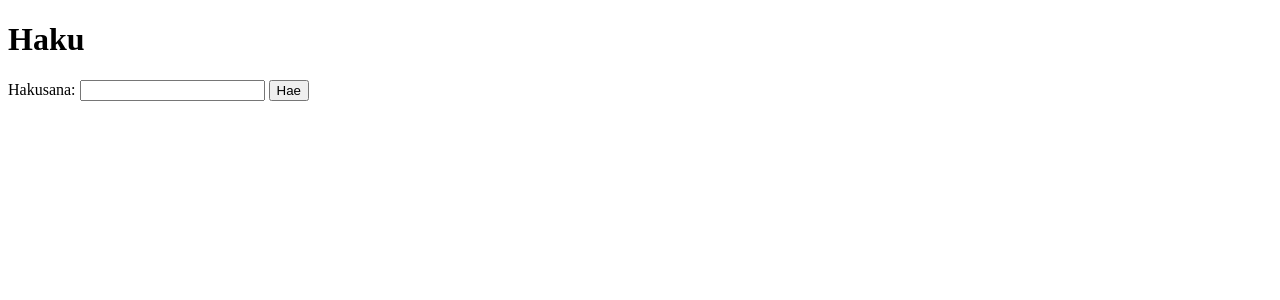
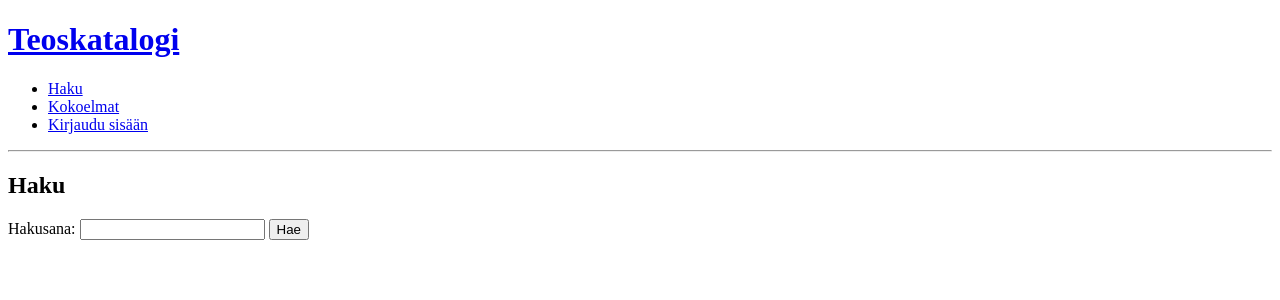
Before and after one commit to MiraHyvn/teoskatalogi, a Flask app: page /haku in a window 1280 px wide. Shown: the top 300 px of the page. Run offline with Flask 3, Linux system fonts and the light colour scheme.

Commit message:
Formatted search page and added navigation links. Cleaned up code in html templates and fixed small formatting mistakes.

```diff
--- a/templates/collections.html
+++ b/templates/collections.html
@@ -39,7 +39,7 @@
 
     <!-- Kokoelmaluettelo -->
     {% for c in collections %}
-    <h2> {{c["title"]}} </h2>
+    <h3> {{c["title"]}} </h3>
     <p> Tekijä: {{c["user_name"] }} </p>
     <p>
     Teokset:
--- a/templates/search.html
+++ b/templates/search.html
@@ -1,12 +1,27 @@
 <!DOCTYPE html>
 <html>
 <head>
-  <title>Haku</title>
+    <title>Teoskatalogi</title>
 </head>
 <body>
-  <h1>
-    Haku
-  </h1>
+    <!-- Ylävalikko -->
+    <h1> <a href = "/"> Teoskatalogi </a> </h1>
+    <ul>
+        {% if session.user_id %}
+            <li>
+                <a href="/kayttaja/{{session.user_id}}">{{session.user_name}}</a>
+            </li>
+        {% endif %}
+        <li><a href="/haku"> Haku </a></li>
+        <li><a href="/kokoelmat"> Kokoelmat </a></li>
+        {% if session.user_id %}
+            <li><a href="/kirjaudu_ulos"> Kirjaudu ulos </a></li>
+        {% else %}
+            <li><a href="/kirjaudu"> Kirjaudu sisään </a></li>
+        {% endif %}
+    </ul>
+    <hr />
+    <h2>Haku</h2>
     <form action="/haku" method="get">
         <p>
             Hakusana:
@@ -20,12 +35,14 @@
     </form>
     {% if search_term %}
         <hr />
-    <h2> Tulokset </h2>
+        <h3> Tulokset </h3>
         {% for r in results %}
-      <p>
-        Nimi: <i>{{ r["title"] }}</i>.
-        Tekijä: <i>{{r["user_name"]}}</i>.
-      </p>
+            <ul style="list-style-type: none">
+                <li style="text-transform: capitalize">
+                    <i>{{ r["title"] }}.</i>
+                    {{r["user_name"]}} 2025.
+                </li>
+            </ul>
     {% endfor %}
   {% endif %}
 </body>
```
Also changed, not shown: templates/index.html (+0 -13 lines), app.py (line endings or trailing spaces). Lines whose indentation alone changed are shown as unchanged.
